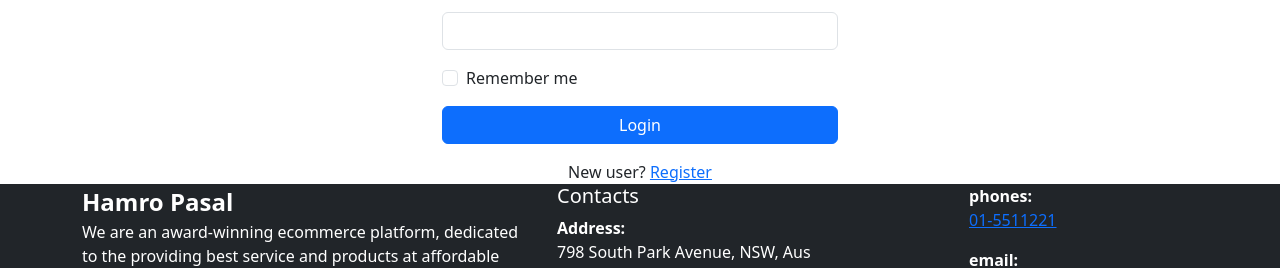
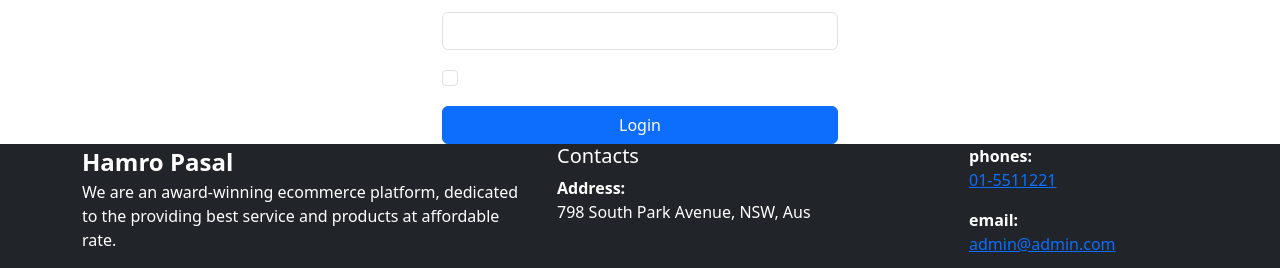
Before and after one commit to paramatmakhadka/ecommerce_frontend, a React (Vite) app: page /login in a window 1280 px wide. Shown: the part 364-632 px from the top of the page. Built offline with nearby package versions, Linux system fonts and the light colour scheme; no server answers.

Commit message:
login page edited

```diff
--- a/src/pages/LoginPage.jsx
+++ b/src/pages/LoginPage.jsx
@@ -70,9 +70,6 @@ export default function LoginPage() {
                         className="form-check-input"
                         id="rememberMe"
                     />
-                    <label className="form-check-label" htmlFor="rememberMe">
-                        Remember me
-                    </label>
                 </div>
 
                 {/* Submit */}
@@ -81,9 +78,7 @@ export default function LoginPage() {
                 </button>
             </form>
 
-            <div className="text-center mt-3">
-                New user? <Link to="/register">Register</Link>
-            </div>
+
         </div>
     )
 }
```
